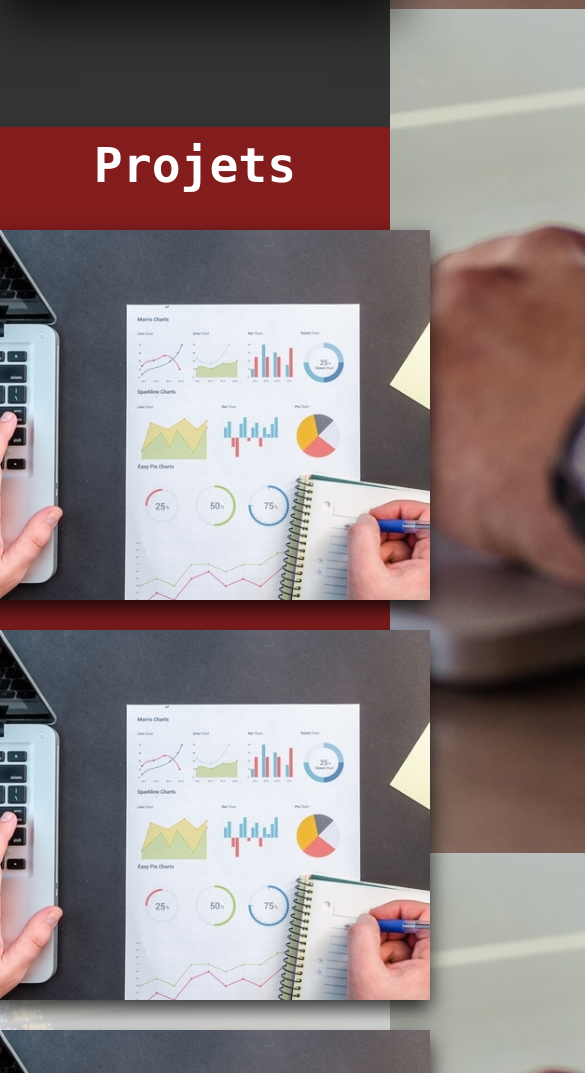
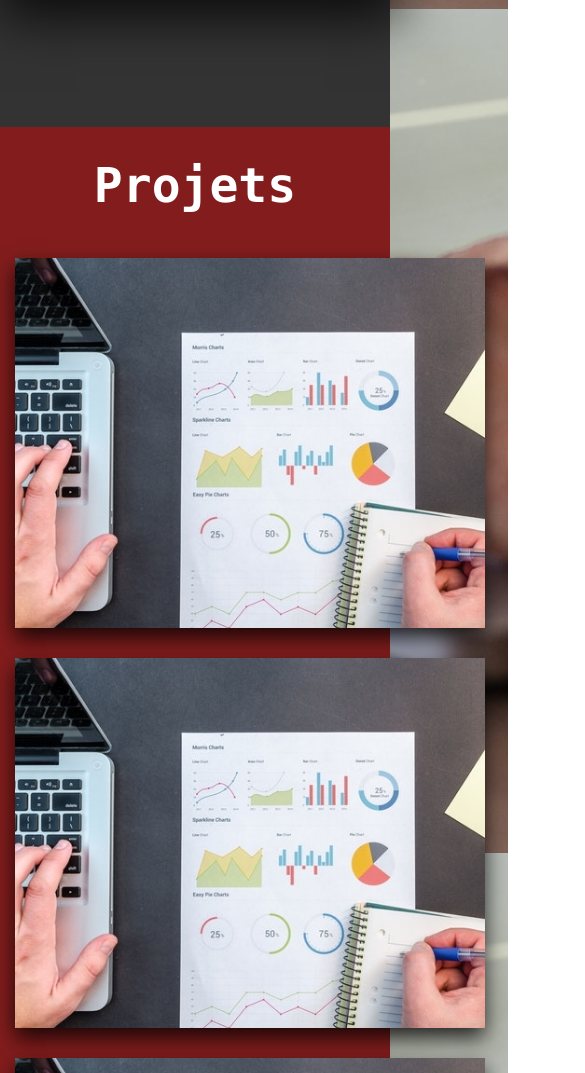
Before and after one commit to Sunoyr/SunoyrWeb, a website: page index.html in a window 390 px wide. Shown: the part 3367-4440 px from the top of the page, 585 px wide, since content can reach past the window. Drawn offline with Linux system fonts and the light colour scheme.

Commit message:
Correction content + WIP responsive

```diff
--- a/index.html
+++ b/index.html
@@ -141,7 +141,7 @@
         <div class="face face1">
           <div class="content">
             <img src="sources/experience.png" />
-            <h3>Experiences</h3>
+            <h3>Expériences</h3>
           </div>
         </div>
         <div class="face face2">
@@ -178,7 +178,7 @@
 
     <div class="projets">
       <h2>Projets</h2>
-      <div class="container">
+      <!--<div class="container">-->
         <div class="box">
           <div class="imgBox">
             <img src="sources/projectEffect.jpg" />
@@ -263,7 +263,7 @@
             </p>
           </div>
         </div>
-      </div>
+      <!--</div>-->
     </div>
 
     <div class="social-media">
--- a/style.css
+++ b/style.css
@@ -213,21 +213,24 @@ body {
   margin: 0;
   height: 100vh;
   width: 100%;
-  min-height: 1000px;
+  min-height: 1000px !important;
   position: relative;
   display: inline-block;
   color: #fff;
   font-family: consolas;
   background: rgb(131, 29, 29);
+  justify-content: space-between;
+  justify-content: space-around;
 }
 
 .projets h2 {
+  position: relative;
   text-align: center;
   font-size: 3em;
-  padding: 10px 0 0 0;
+  padding: 30px 0 30px 0;
 }
 
-.projets .container {
+/*.projets .container {
   height: 800px;
   width: 1500px;
   position: relative;
@@ -236,9 +239,9 @@ body {
   left: 50%;
   top: 50%;
   transform: translate(-50%, -50%);
-}
+}*/
 
-.projets .container .box {
+.projets /*.container*/ .box {
   position: relative;
   width: calc(500px - 30px);
   height: calc(400px - 30px);
@@ -255,7 +258,7 @@ body {
   justify-content: space-around;
 }
 
-.projets .container .box:before {
+.projets /*.container*/ .box:before {
   content: "";
   position: absolute;
   top: 10px;
@@ -271,12 +274,12 @@ body {
   z-index: 1;
 }
 
-.projets .container .box:hover:before {
+.projets /*.container*/ .box:hover:before {
   transform: scaleY(1);
   opacity: 1;
 }
 
-.projets .container .box:after {
+.projets /*.container*/ .box:after {
   content: "";
   position: absolute;
   top: 10px;
@@ -292,26 +295,26 @@ body {
   z-index: 1;
 }
 
-.projets .container .box:hover:after {
+.projets /*.container*/ .box:hover:after {
   transform: scaleX(1);
   opacity: 1;
 }
 
-.projets .container .box .imgBox {
+.projets /*.container*/ .box .imgBox {
   position: relative;
 }
 
-.projets .container .box .imgBox img {
+.projets /*.container*/ .box .imgBox img {
   width: 100%;
   transition: 0.5s;
 }
 
-.projets .container .box:hover .imgBox img {
+.projets /*.container*/ .box:hover .imgBox img {
   opacity: 0.2;
   transform: scale(1.2);
 }
 
-.projets .container .box .projectContent {
+.projets /*.container*/ .box .projectContent {
   position: absolute;
   width: 100%;
   top: 50%;
@@ -322,7 +325,7 @@ body {
   text-align: center;
 }
 
-.projets .container .box .projectContent h2 {
+.projets /*.container*/ .box .projectContent h2 {
   margin: 0 0 10px;
   padding: 0;
   color: #fff;
@@ -332,7 +335,7 @@ body {
   opacity: 0;
 }
 
-.projets .container .box .projectContent p {
+.projets /*.container*/ .box .projectContent p {
   margin: 0;
   padding: 0;
   color: #fff;
@@ -342,8 +345,8 @@ body {
   opacity: 0;
 }
 
-.projets .container .box:hover .projectContent h2,
-.projets .container .box:hover .projectContent p {
+.projets /*.container*/ .box:hover .projectContent h2,
+.projets /*.container*/ .box:hover .projectContent p {
   opacity: 1;
   visibility: visible;
   transform: translateY(0px);
@@ -367,6 +370,7 @@ body {
   margin: 0;
   padding: 0;
   display: flex;
+  flex-wrap: wrap;
 }
 
 .social-media ul li {
@@ -469,7 +473,7 @@ body {
     transform: translate(-50%, -50%);
   }
 
-  .projets {
+  /*.projets {
     min-height: 100vh;
     position: relative;
     display: flex;
@@ -488,7 +492,7 @@ body {
     box-sizing: border-box;
     margin: 0;
     padding: 0;
-  }
+  }*/
 
   .competences {
     min-height: 100vh;
```
